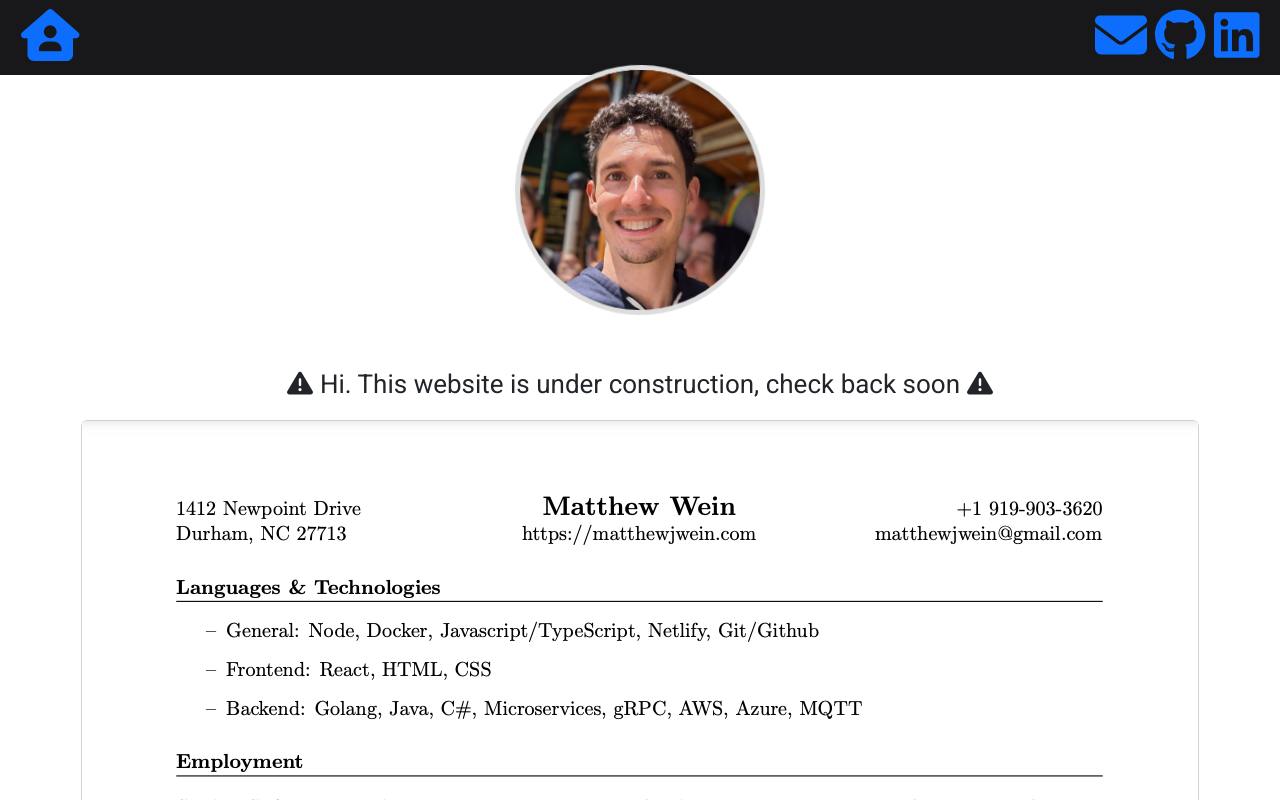
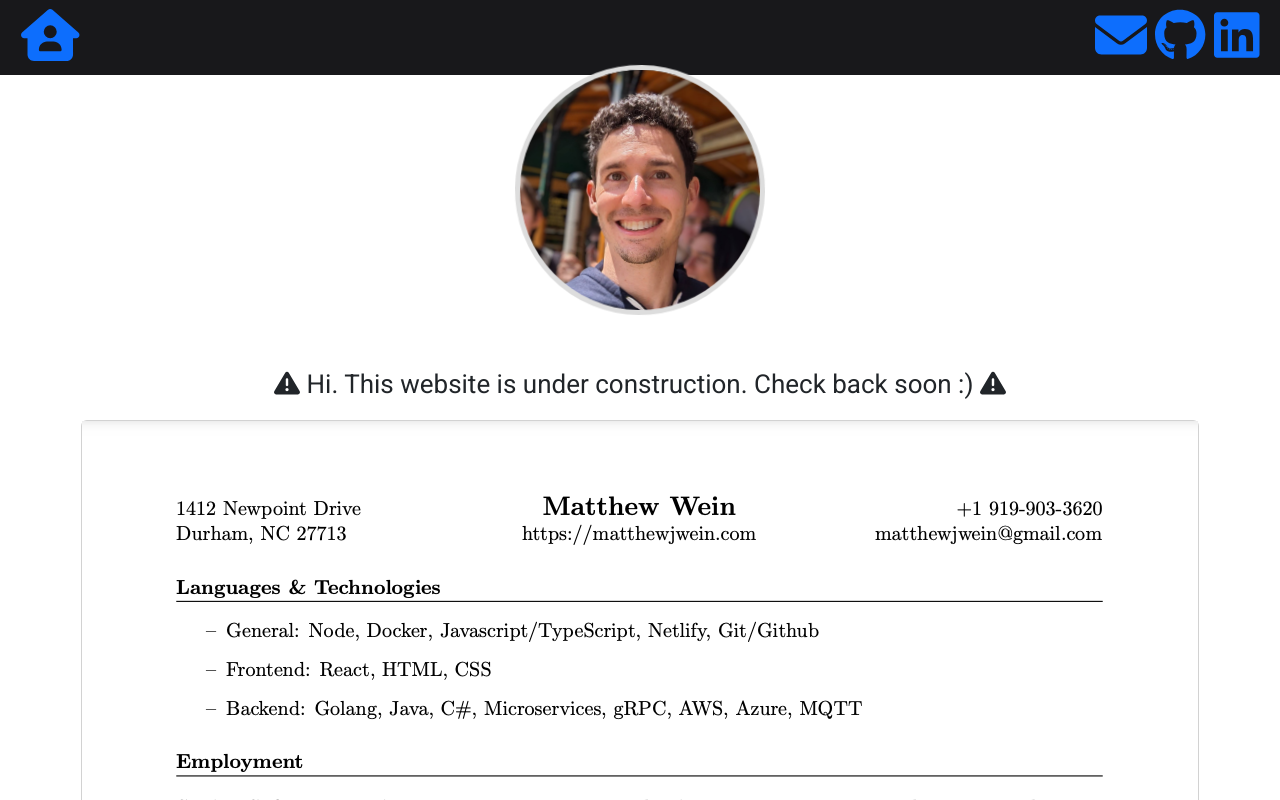
Before and after one commit to matthewjwein/HomePage, a React (Create React App) app: page / in a window 1280 px wide. Shown: the top 800 px of the page. Built offline with nearby package versions, Linux system fonts and the light colour scheme.

Commit message:
Update resume size and messaging

```diff
--- a/src/App.css
+++ b/src/App.css
@@ -16,6 +16,7 @@ button {
 .resume {
   margin: auto;
   display: block;
+  width: 100%;
 }
 
 /* Define the animation keyframes */
--- a/src/components/Homepage.tsx
+++ b/src/components/Homepage.tsx
@@ -13,7 +13,7 @@ const Post: React.FC<ProjectListProps> = ({ projects }) => {
             <img className="profile-picture" src="/profile.jpg" alt="profile"></img>
             <div className="introduction">
                 <p>
-                    <FontAwesomeIcon icon={faTriangleExclamation} /> Hi. This website is under construction, check back soon <FontAwesomeIcon icon={faTriangleExclamation} />
+                    <FontAwesomeIcon icon={faTriangleExclamation} /> Hi. This website is under construction. Check back soon :) <FontAwesomeIcon icon={faTriangleExclamation} />
                 </p>
                 <Card>
                     <img className="resume" alt="resume" src="./resume.png"></img>
```
